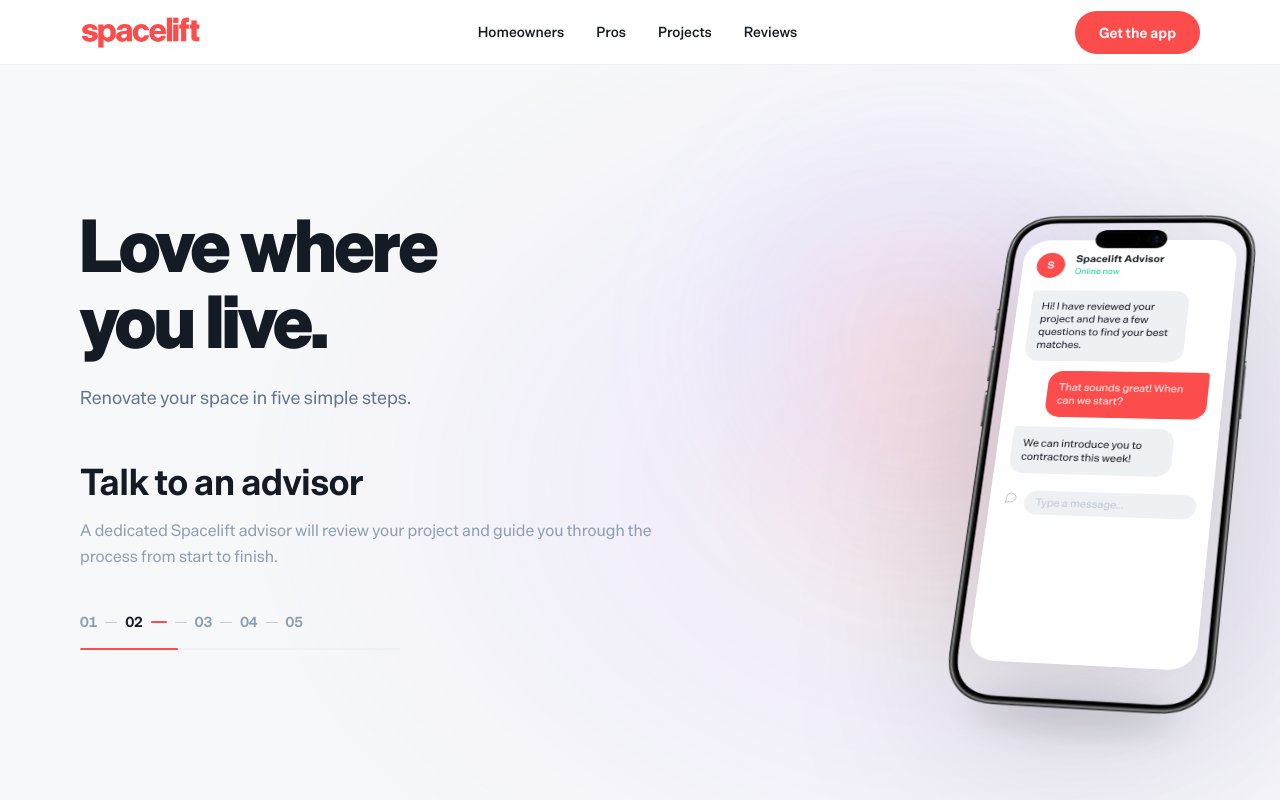
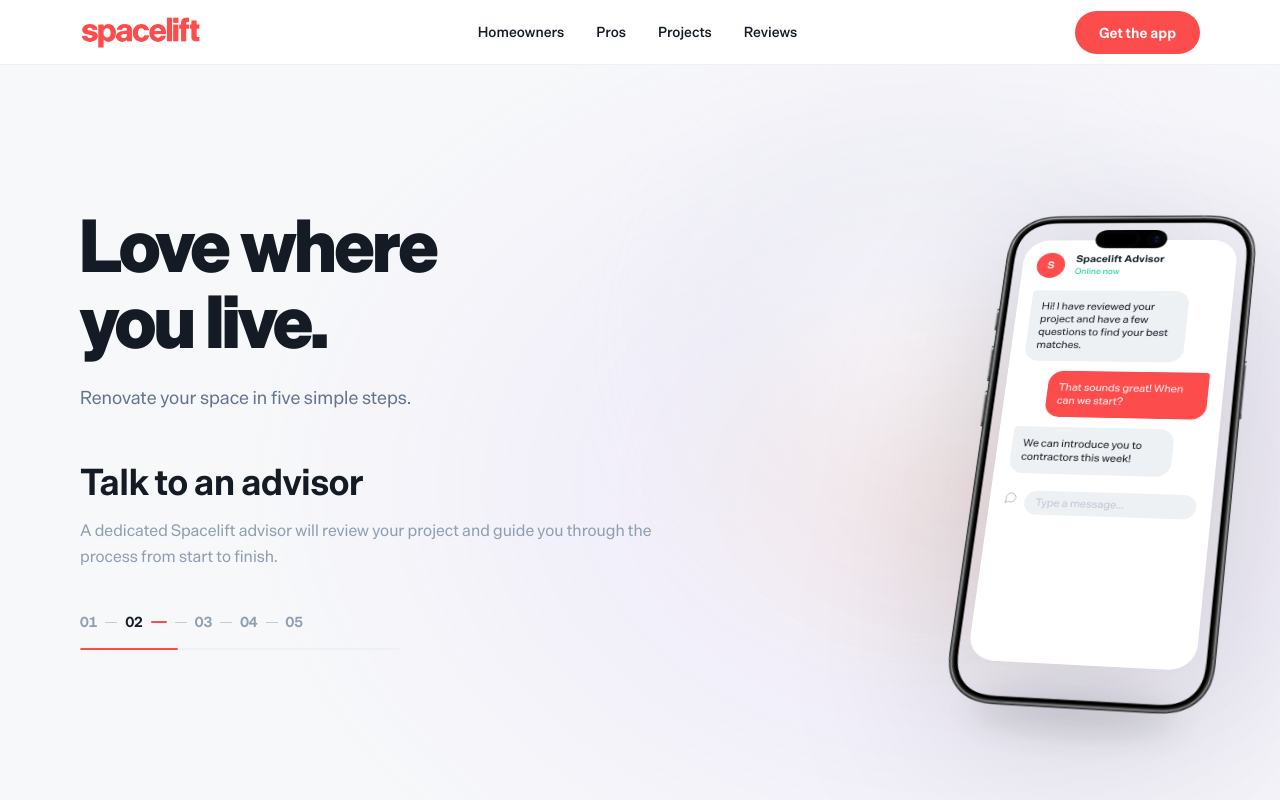
Before and after one commit to jjmccarthy7/spacelift-tools, a Next.js app in the folder apps/hellospacelift/: page / in a window 1280 px wide. Shown: the top 800 px of the page. Built offline with nearby package versions, Linux system fonts and the light colour scheme.

Commit message:
fix: hero glow — replace purple/coral radial gradient with neutral white/silver bloom

```diff
--- a/apps/hellospacelift/src/app/page.tsx
+++ b/apps/hellospacelift/src/app/page.tsx
@@ -70,7 +70,7 @@ export default function HomePage() {
           className="pointer-events-none absolute right-[8%] top-[10%] w-[520px] h-[520px] rounded-full"
           style={{
             background:
-              'radial-gradient(circle, rgba(252,76,76,0.13) 0%, rgba(162,123,252,0.08) 40%, transparent 70%)',
+              'radial-gradient(circle, rgba(255,255,255,0.55) 0%, rgba(240,240,242,0.35) 30%, rgba(220,224,230,0.18) 55%, rgba(247,248,250,0) 75%)',
             filter: 'blur(48px)',
           }}
         />
```
